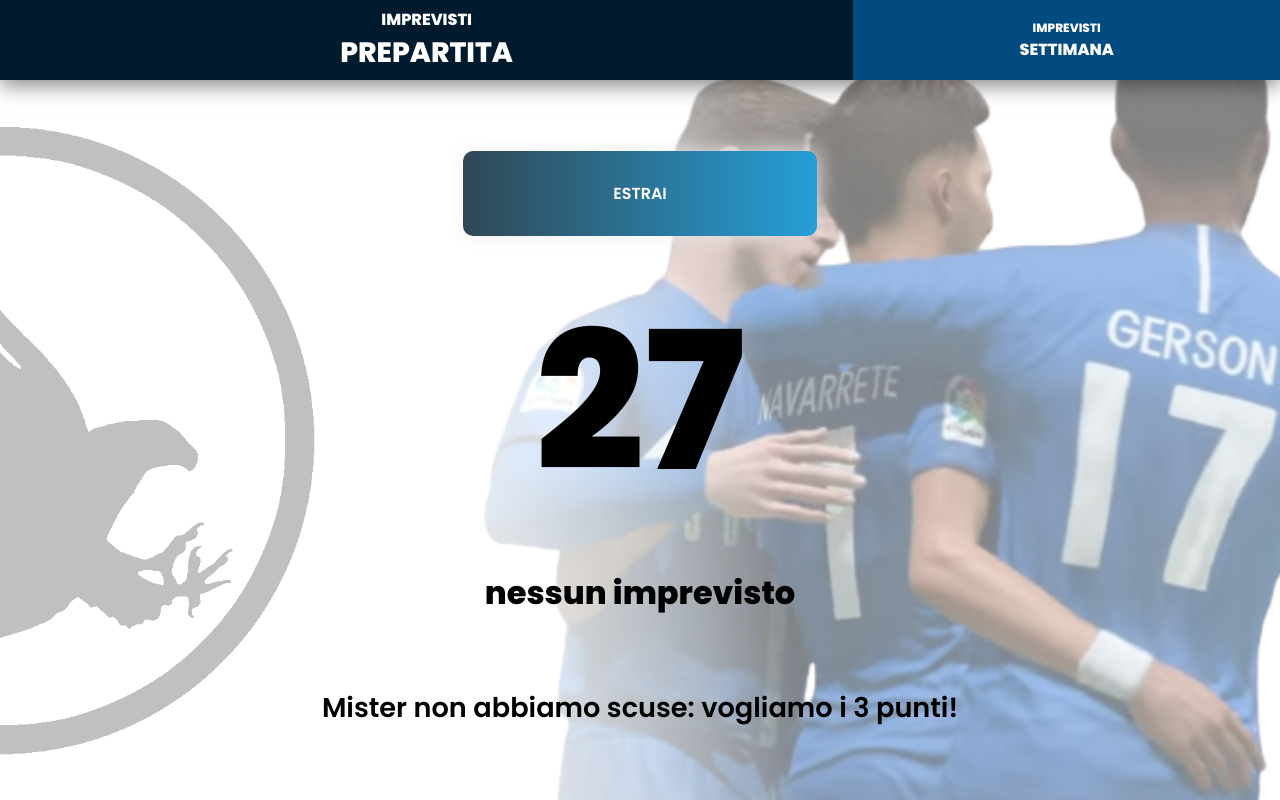
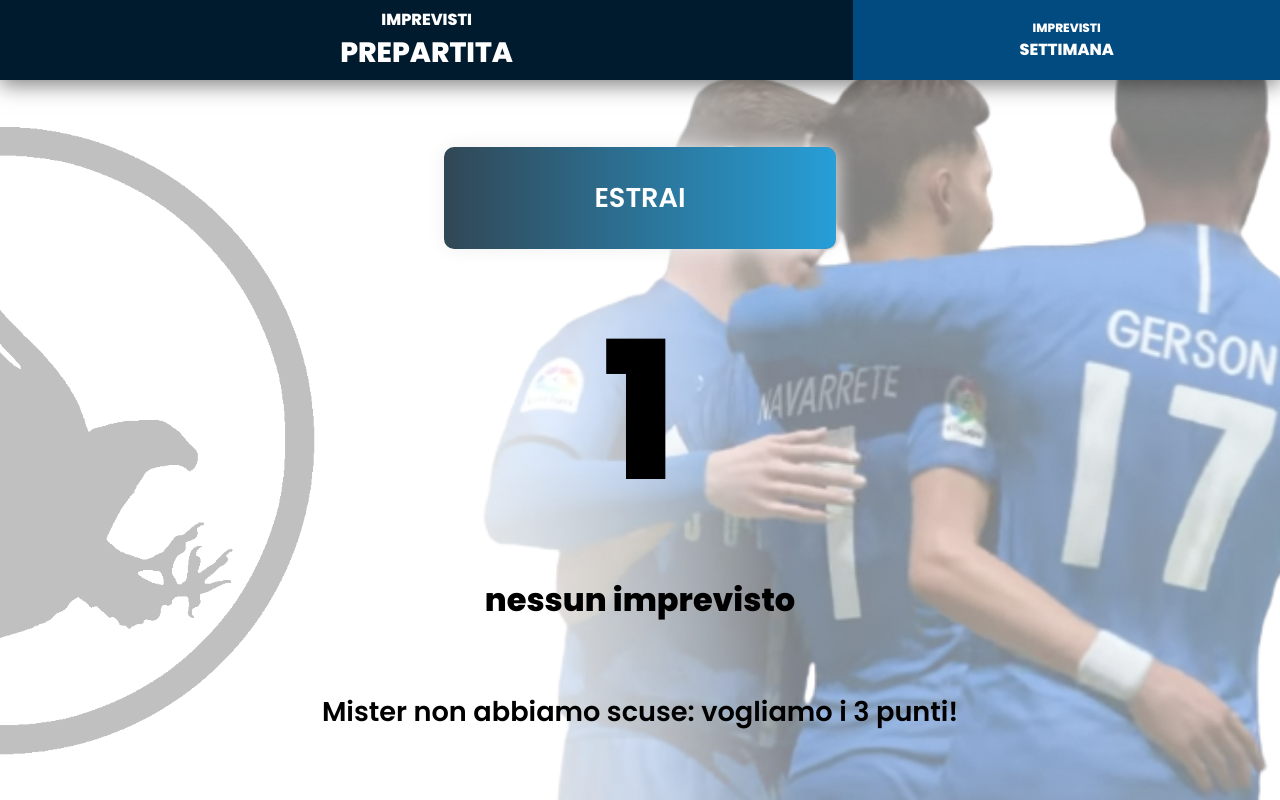
Before and after one commit to tgalex75/ImprevistiFalco, a React (Create React App) app: page / in a window 1280 px wide. Built offline with nearby package versions, Linux system fonts and the light colour scheme.

Commit message:
v 0.7.1
Fixed font size of buttons

```diff
--- a/src/App.js
+++ b/src/App.js
@@ -22,7 +22,7 @@ export default function App() {
         return Math.floor(Math.random() * imprev.length) + 1;
     }
 
-    const [randomNumber, setRandomNumber] = React.useState(getRandomNumber)
+    const [randomNumber, setRandomNumber] = React.useState(1)
 
     function randNumBox() {
         setRandomNumber(getRandomNumber)
--- a/src/Main.js
+++ b/src/Main.js
@@ -18,12 +18,12 @@ export default function Main(props) {
     function chooseRandomPlayer () {
         setExtractedNumber(Math.floor(Math.random() * inputField.randomPlayerNumber) + 1)
     }
-    let ranNumImprev = props.randomNumber
-    let randNumFixedIndex = ranNumImprev - 1
-    let title = props.imprev[randNumFixedIndex].title
-    let description = props.imprev[randNumFixedIndex].description
-    let isImprev = props.imprev[randNumFixedIndex].isImprev
-    let ultEstrazione = props.imprev[randNumFixedIndex].ultEstrazione
+    const ranNumImprev = props.randomNumber
+    const randNumFixedIndex = ranNumImprev - 1
+    const title = props.imprev[randNumFixedIndex].title
+    const description = props.imprev[randNumFixedIndex].description
+    const isImprev = props.imprev[randNumFixedIndex].isImprev
+    const ultEstrazione = props.imprev[randNumFixedIndex].ultEstrazione
 
     return (
         <main className="main">
--- a/src/index.css
+++ b/src/index.css
@@ -105,6 +105,7 @@ body {
     display: block;
     font-weight: 600;
     cursor: pointer;
+    font-size: 1.7em;
 }
 
 .btn-randNum:hover {
@@ -214,7 +215,7 @@ body {
 /* MEDIA QUERIES */
 
 @media (max-width: 768px) {
-    .btn-randNum {padding: 15px 40%;}
+    .btn-randNum {padding: 15px 40%;font-size: 1.2em;}
     #randomNumber {
         font-size: 8rem;
         line-height: .8;
```
